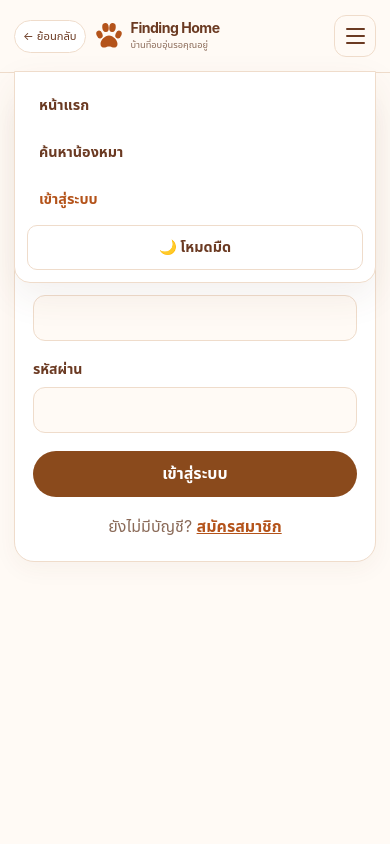
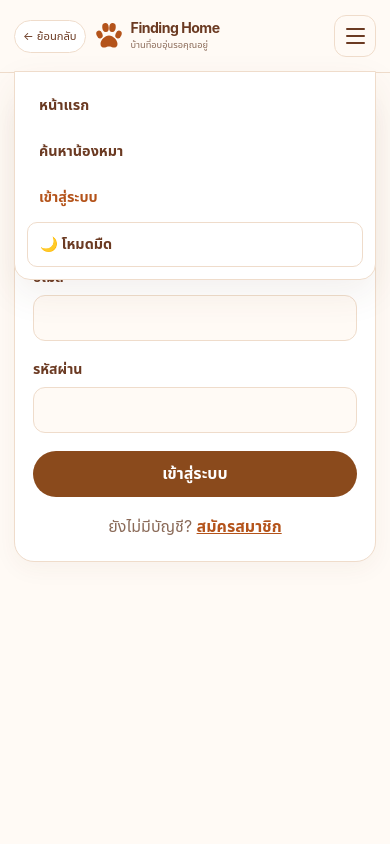
Before and after one commit to FIRST-67/Finding_Home_fe-be, a React (Vite) app in the folder frontend/: page /login in a window 390 px wide. Both pictures are taken after a click on the button "เปิดเมนู". Shown: the top 844 px of the page. Built offline with nearby package versions, Linux system fonts and the light colour scheme; no server answers.

Commit message:
Fix favorites navigation and logout styling
Co-authored-by: Copilot <223556219+Copilot@users.noreply.github.com>

```diff
--- a/frontend/src/components/Navbar.jsx
+++ b/frontend/src/components/Navbar.jsx
@@ -69,6 +69,9 @@ export default function Navbar() {
         >
           <NavLink to="/" end>หน้าแรก</NavLink>
           <NavLink to="/explore">ค้นหาน้องหมา</NavLink>
+          {isAuthenticated && user?.role === 'member' && (
+            <NavLink to="/favorites">รายการโปรด</NavLink>
+          )}
           {isAuthenticated && user?.role === 'admin' && (
             <NavLink to="/admin">จัดการระบบ</NavLink>
           )}
--- a/frontend/src/index.css
+++ b/frontend/src/index.css
@@ -200,13 +200,24 @@ a { color: var(--terracotta); }
 .brand__copy > span { color: var(--muted); font-size: .7rem; font-weight: 500; }
 .paw-icon { width: 40px; height: 40px; flex: 0 0 40px; color: var(--accent2); }
 .primary-nav { display: flex; align-items: center; gap: 24px; }
-.site-header .primary-nav a, .nav-button {
+.site-header .primary-nav > a,
+.site-header .primary-nav > .nav-button {
+  display: inline-flex;
+  min-height: 40px;
+  align-items: center;
+  padding: 0;
+  border: 0;
+  border-radius: 0;
+  background: transparent;
   color: var(--ink);
+  font-family: inherit;
   font-size: .88rem;
   font-weight: 650;
+  line-height: 1;
   text-decoration: none;
+  white-space: nowrap;
 }
-.site-header .primary-nav a.active { color: var(--accent2); }
+.site-header .primary-nav > a.active { color: var(--accent2); }
 .nav-button, .theme-toggle, .menu-toggle {
   border: 0;
   background: transparent;
@@ -725,9 +736,13 @@ th, td { border-bottom-color: var(--beige); }
     box-shadow: var(--shadow);
   }
   .primary-nav.is-open { display: flex; flex-direction: column; }
-  .site-header .primary-nav a, .primary-nav .nav-button, .primary-nav .theme-toggle {
-    display: block;
+  .site-header .primary-nav > a,
+  .site-header .primary-nav > .nav-button,
+  .primary-nav .theme-toggle {
+    display: flex;
     width: 100%;
+    min-height: 42px;
+    align-items: center;
     padding: 11px 12px;
     border-radius: 10px;
     text-align: left;
```
Also changed, not shown: 1 other file (tests, documents, lock files or other folders).
